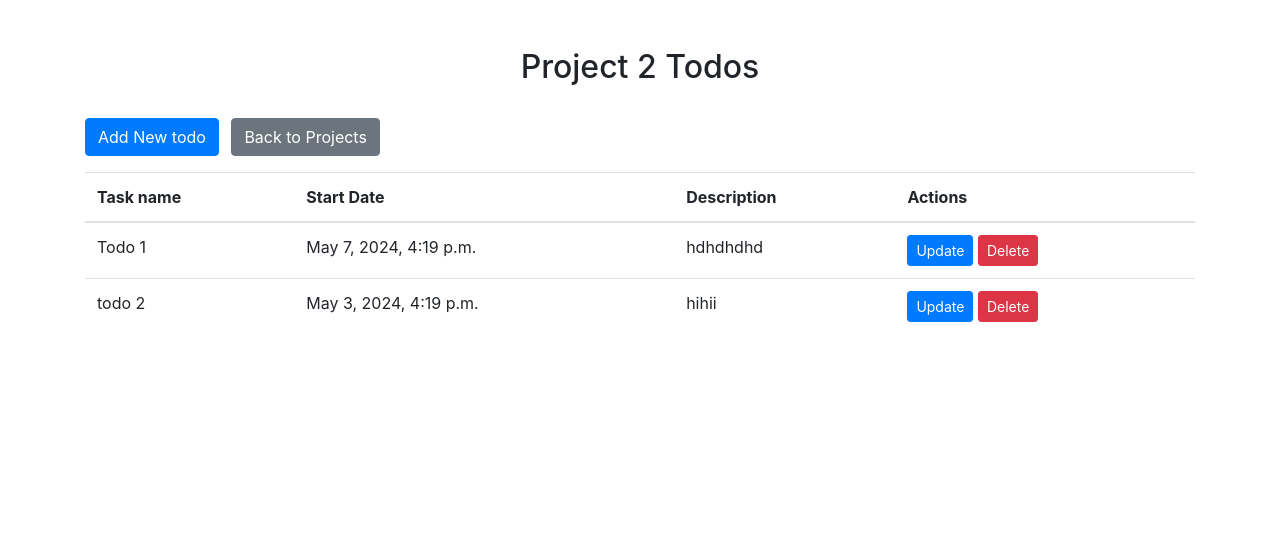
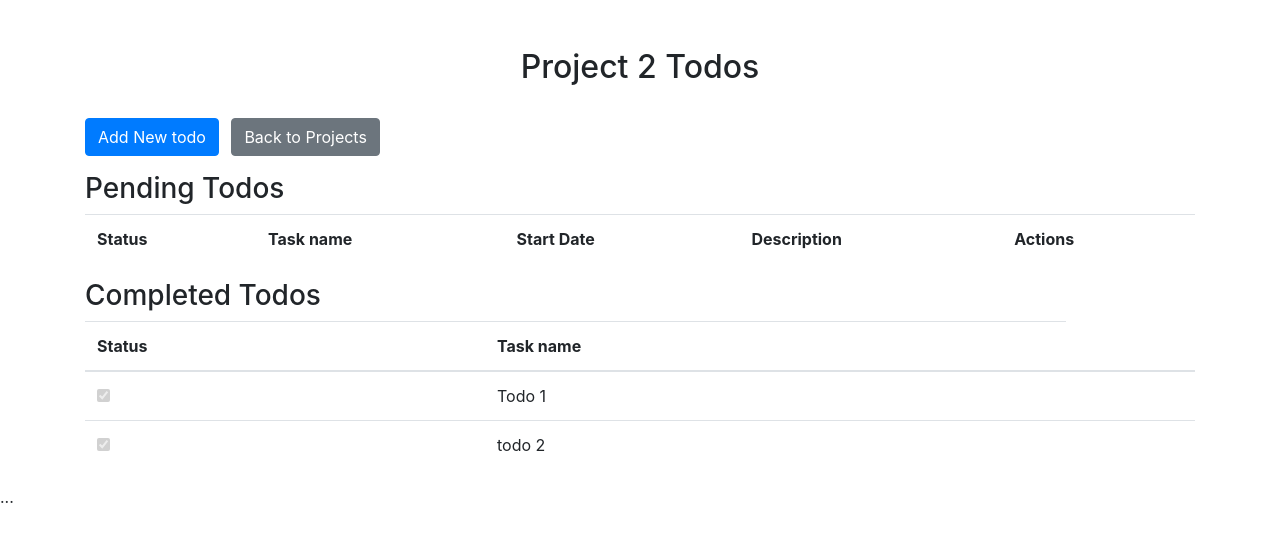
Before and after one commit to Akashanil-2000/Project_management, a Django app: page /projects/3/ in a window 1280 px wide. Shown: the top 542 px of the page. Run offline with Django 4.2, Linux system fonts and the light colour scheme; a user stored in the database is signed in; data comes from the database, SQL or seed files in the repository; both versions use the stored data as it was after the commit; lists and menus that the app fills with data are empty; some libraries are stand-ins or nearby versions.

Commit message:
made todo completion page and function

```diff
--- a/TodoApp/urls.py
+++ b/TodoApp/urls.py
@@ -33,4 +33,6 @@ urlpatterns = [
     path('todos/create/', views.create_todo, name='create_todo'),
     path('todos/update/<int:todo_id>/', views.update_todo, name='update_todo'),
     path('generate-summary/', GenerateSummaryView.as_view(), name='generate_summary'),
+    path('todo/<int:todo_id>/toggle_completion/', views.toggle_todo_completion, name='toggle_todo_completion'),
+
 ]
--- a/backend/models.py
+++ b/backend/models.py
@@ -13,3 +13,4 @@ class Todo(models.Model):
     start_date = models.DateTimeField()
     end_date = models.DateTimeField()
     description = models.TextField(default='')
+    completed = models.BooleanField(default=False)
--- a/backend/templates/todoApp/project_todos.html
+++ b/backend/templates/todoApp/project_todos.html
@@ -11,41 +11,91 @@
       <h2 class="text-center">{{ project.name }} Todos</h2>
       <br />
       <div class="mb-3">
-        <a href="{% url 'create_todo' %}" class="btn btn-primary">Add New todo</a> <!-- Button to add new task -->
-        <a href="{% url 'project_list' %}" class="btn btn-secondary ml-2">Back to Projects</a> <!-- Button to go back to categories -->
+        <a href="{% url 'create_todo' %}" class="btn btn-primary">Add New todo</a>
+        <a href="{% url 'project_list' %}" class="btn btn-secondary ml-2">Back to Projects</a>
       </div>
-      <table id="taskTable" class="table">
-        <thead>
+
+      <!-- Pending Todos Section -->
+      <h3>Pending Todos</h3>
+      <table id="pendingTaskTable" class="table">
         <tr>
+          <th>Status</th>
           <th>Task name</th>
           <th>Start Date</th>
           <th>Description</th>
-            <!-- Button for sorting by priority -->
-            <th>Actions</th> <!-- Column for actions -->
+
+          <th>Actions</th>
       </tr>
-        </thead>
+        <!-- Table headers -->
         <tbody>
           {% for todo in todos %}
+            {% if not todo.completed %} <!-- Only display pending todos -->
               <tr>
+                <td><input type="checkbox" class="todo-checkbox" data-todo-id="{{ todo.id }}"></td>
                 <td>{{ todo.name }}</td>
                 <td>{{ todo.start_date }}</td>
                 <td>{{ todo.description }}</td>
-
                 <td>
-                <a href="{% url 'update_todo' todo.id %}" class="btn btn-primary btn-sm">Update</a> <!-- Button to update task -->
+                  <a href="{% url 'update_todo' todo.id %}" class="btn btn-primary btn-sm">Update</a>
                   <form method="post" action="{% url 'delete_todo' todo.id %}" style="display: inline;">
                     {% csrf_token %}
-                  <button type="submit" class="btn btn-danger btn-sm">Delete</button> <!-- Button to delete task -->
+                    <button type="submit" class="btn btn-danger btn-sm">Delete</button>
                   </form>
-
                 </td>
               </tr>
+            {% endif %}
           {% endfor %}
         </tbody>
       </table>
-    </div
+
+      <!-- Completed Todos Section -->
+      <h3>Completed Todos</h3>
+      <table id="completedTaskTable" class="table">
+        <th>Status</th>
+        <th>Task name</th>
+
+        <!-- Table headers -->
+        <tbody>
+          {% for todo in todos %}
+            {% if todo.completed %} <!-- Only display completed todos -->
+              <tr>
+                <td><input type="checkbox" class="todo-checkbox" data-todo-id="{{ todo.id }}" checked disabled></td>
+                <td>{{ todo.name }}</td>
+
+                <td>
+                  <!-- You can add additional actions for completed todos if needed -->
+                </td>
+              </tr>
+            {% endif %}
+          {% endfor %}
+        </tbody>
+      </table>
+    </div>
+
+    ...
     <script src="https://ajax.googleapis.com/ajax/libs/jquery/3.5.1/jquery.min.js"></script>
     <script src="https://cdnjs.cloudflare.com/ajax/libs/popper.js/1.16.0/umd/popper.min.js"></script>
     <script src="https://maxcdn.bootstrapcdn.com/bootstrap/4.5.2/js/bootstrap.min.js"></script>
+
+    <!-- Your custom JavaScript -->
+    <script>
+    $(document).ready(function() {
+        $('.todo-checkbox').change(function() {
+            var todoId = $(this).data('todo-id');
+            $.ajax({
+                url: '/todo/' + todoId + '/toggle_completion/',
+                type: 'POST',
+                data: {'csrfmiddlewaretoken': '{{ csrf_token }}'},
+                success: function(data) {
+                    // Reload the page or update UI as needed
+                    location.reload();
+                }
+            });
+        });
+    });
+    </script>
 </body>
 </html>
+
+  </body>
+</html>
--- a/backend/views.py
+++ b/backend/views.py
@@ -168,6 +168,16 @@ def update_todo(request, todo_id):
         # Render update task page with task data
         return render(request, 'todoApp/update_todo.html', {'todo': todo})
 
+@login_required
+@admin_required
+def toggle_todo_completion(request, todo_id):
+    if request.method == 'POST':
+        todo = Todo.objects.get(id=todo_id)
+        todo.completed = not todo.completed
+        todo.save()
+    return redirect('project_todos', project_id=todo.project.id)
+
+
 import requests
 from django.http import HttpResponse
 from django.views import View
```
Also changed, not shown: backend/migrations/0005_todo_completed.py (added), db.sqlite3. Lines whose indentation alone changed are shown as unchanged.
